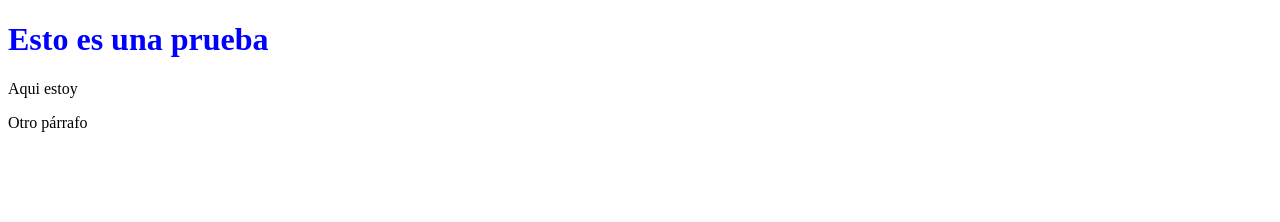
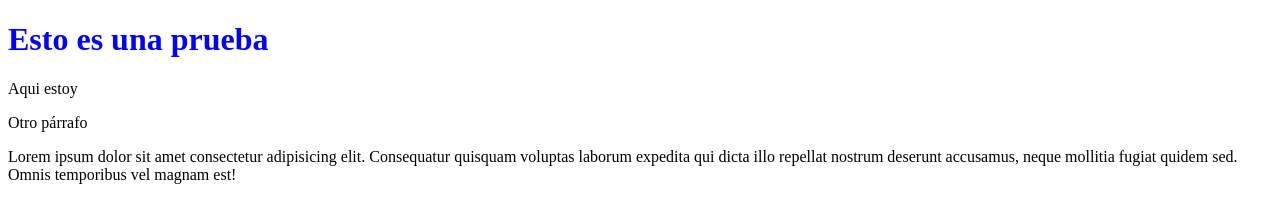
Before and after one commit to sjsanchez/prueba, a plain HTML site: page index.html in a window 1280 px wide. Drawn offline with Linux system fonts and the light colour scheme.

Commit message:
agrego lorem

```diff
--- a/index.html
+++ b/index.html
@@ -11,6 +11,10 @@
         <h1 style="color: blue;">Esto es una prueba</h1>
         <p>Aqui estoy</p>
         <p>Otro párrafo</p>
+        <p>Lorem ipsum dolor sit amet consectetur adipisicing elit.
+             Consequatur quisquam voluptas laborum expedita qui dicta illo
+             repellat nostrum deserunt accusamus, neque mollitia fugiat quidem
+              sed. Omnis temporibus vel magnam est!</p>
     </div>
 </body>
 </html>
```
